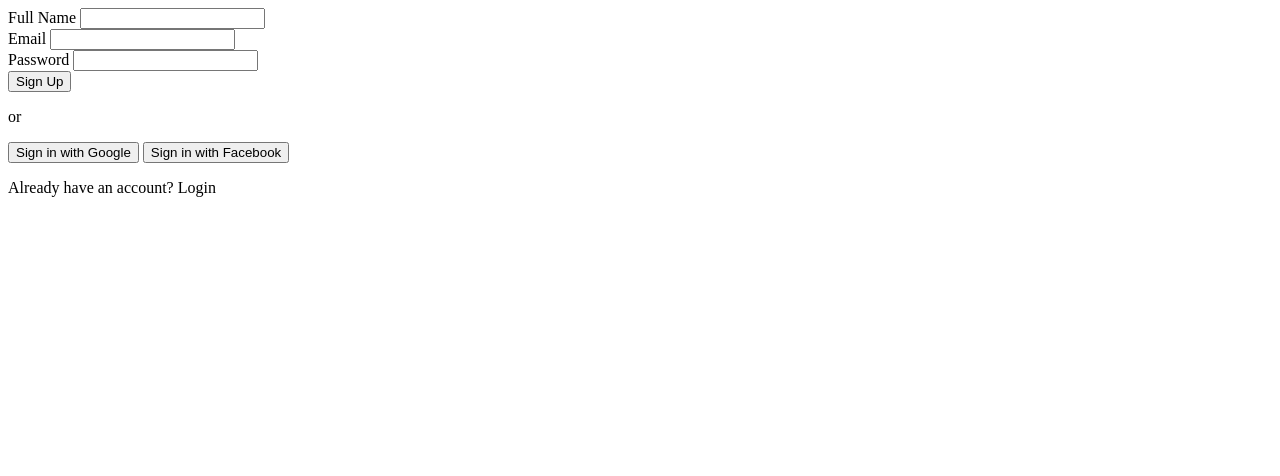
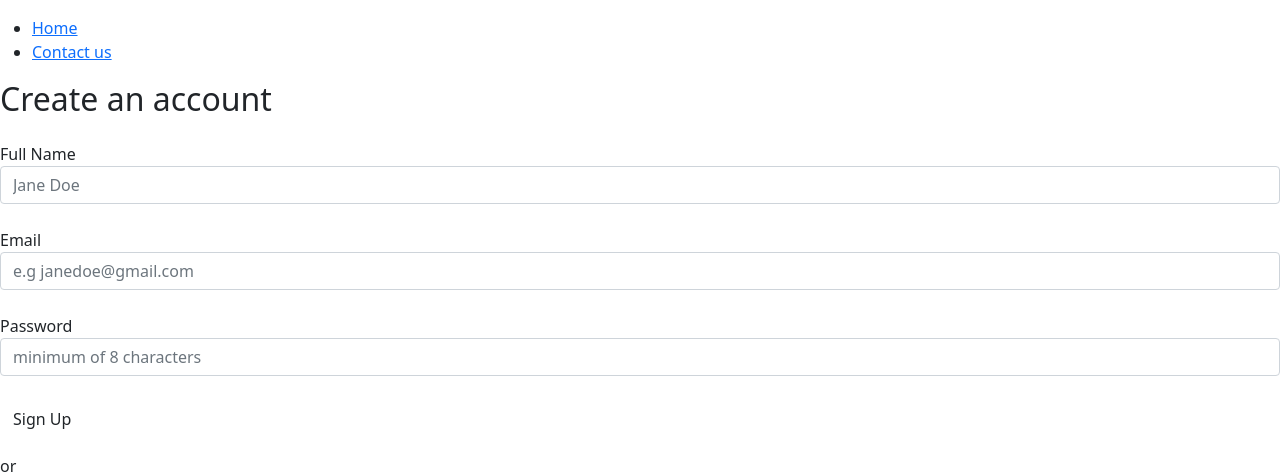
Before and after one commit to zuri-training/kk-platform, a Django app: page /new_signup/ in a window 1280 px wide. Shown: the top 476 px of the page. Before the commit the page ends 197 px from the top, so only its background shows below. Run offline with Django 4.2, Linux system fonts and the light colour scheme; grey boxes are pictures that could not be loaded.

Commit message:
Clear for better formatting

```diff
--- a/userapp/templates/signup2.html
+++ b/userapp/templates/signup2.html
@@ -1,42 +1,60 @@
+<!DOCTYPE html>
+
+{% load static %}
+
 <html lang="en">
 <head>
   <meta charset="UTF-8">
   <meta http-equiv="X-UA-Compatible" content="IE=edge">
   <meta name="viewport" content="width=device-width, initial-scale=1.0">
   <title>Signup</title>
+  <link href="https://cdn.jsdelivr.net/npm/bootstrap@5.1.3/dist/css/bootstrap.min.css" rel="stylesheet">
+  <link rel="stylesheet" href="{% static 'styles/signupstyle.css' %}">
 </head>
 <body>
   <section class="main_signup_container">
-    <div class="signup_container">
-      <h2></h2>
+    <div class="layer">
+    <nav class="signup_nav">
+      <div class="signup_nav_links_container mt-3">
+        <ul>
+          <li><a href="#">Home</a></li>
+          <li><a href="#">Contact us</a></li>
+        </ul>
+      </div>
+    </nav>
+    <div class="signup_container my-1">
+      <h2>Create an account</h2>
       <div>
-        <form>
-          <div>
-            <label for="">Full Name</label>
-            <input type="text">
+        <form class="signup_form">
+          <div class="form-group my-4">
+            <label for="fullname">Full Name</label>
+            <input type="text" class="form-control" placeholder="Jane Doe">
           </div>
-          <div>
-            <label for="">Email</label>
-            <input type="text">
+          <div class="form-group my-4">
+            <label for="email">Email</label>
+            <input type="email" class="form-control" placeholder="e.g janedoe@gmail.com">
           </div>
-          <div>
-            <label for="">Password</label>
-            <input type="text">
+          <div class="form-group my-4">
+            <label for="password">Password</label>
+            <input type="password" class="form-control" placeholder="minimum of 8 characters">
           </div>
-          <div>
-            <button>Sign Up</button>
+          <div class="signup_btn_container">
+            <button class="signup_btn btn">Sign Up</button>
           </div>
         </form>
-        <p>or</p>
-        <div>
-          <button>Sign in with Google</button>
-          <button>Sign in with Facebook</button>
+        <p class="form_divider my-3">or</p>
+        <div class="serviceproviderbtn_container">
+          <button class="btn serviceproviderbtn"><img src="{% static 'icon/google-icon.svg' %}" alt=""> Sign in with Google</button>
+          <button class="btn serviceproviderbtn"><img src="{% static 'icon/facebook-icon.svg' %}" alt=""> Sign in with Facebook</button>
         </div>
-        <div>
-          <p>Already have an account? <span>Login</span></p>
+        <div class="already_accounted_container">
+          <p>Already have an account? <span><a href="#">Login</a></span></p>
         </div>
       </div>
     </div>
+    </div>
   </section>
+
+  <script src="https://cdn.jsdelivr.net/npm/bootstrap@5.1.3/dist/js/bootstrap.bundle.min.js"></script>
 </body>
 </html>
```
Also changed, not shown: templates/main.html (+0 -8 lines).
